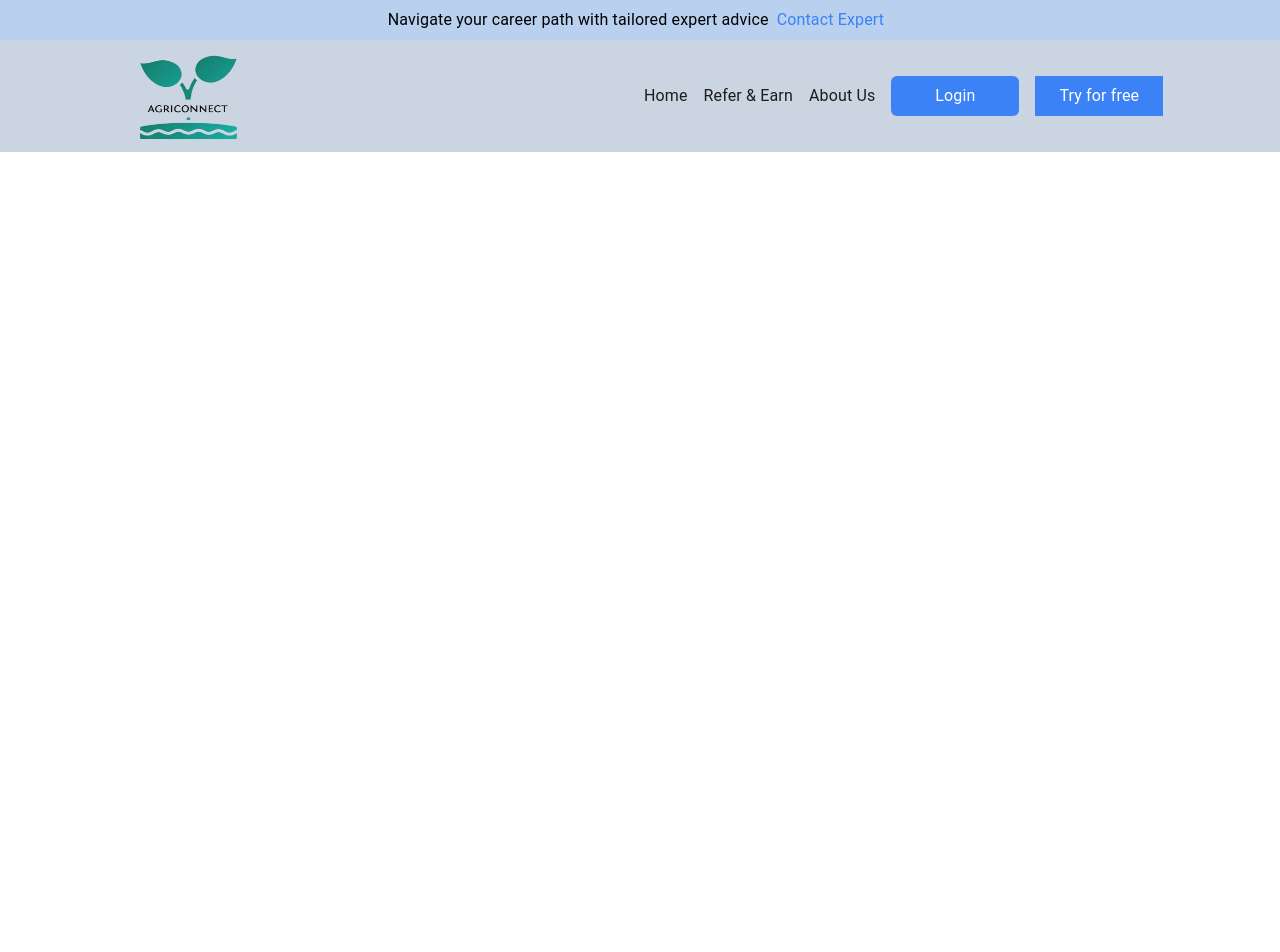
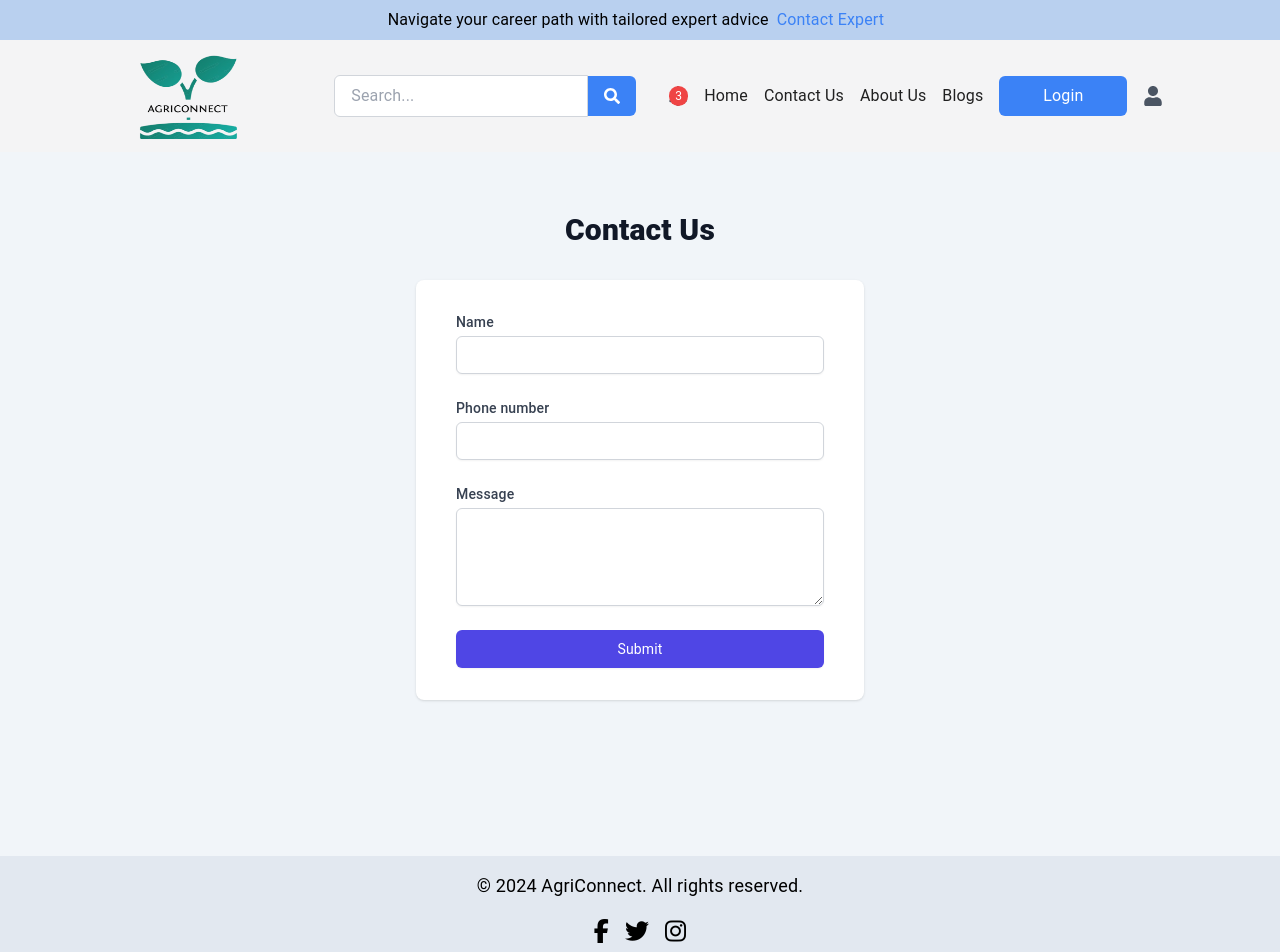
Before and after one commit to Vib0000/AgriConnect_frontend, a React (Create React App) app: page /contact in a window 1280 px wide. Shown: the top 952 px of the page. Before the commit the page ends 800 px from the top, so only its background shows below. Built offline with nearby package versions, Linux system fonts and the light colour scheme; no server answers.

Commit message:
several changes

```diff
--- a/package.json
+++ b/package.json
@@ -5,6 +5,7 @@
   "dependencies": {
     "@emotion/react": "^11.13.0",
     "@emotion/styled": "^11.13.0",
+    "@fortawesome/fontawesome-free": "^6.6.0",
     "@mui/icons-material": "^5.16.5",
     "@mui/material": "^5.16.5",
     "@testing-library/jest-dom": "^5.17.0",
@@ -15,6 +16,7 @@
     "react": "^18.3.1",
     "react-cookie": "^7.2.0",
     "react-dom": "^18.3.1",
+    "react-icons": "^5.2.1",
     "react-router-dom": "^6.25.1",
     "react-scripts": "5.0.1",
     "react-slick": "^0.30.2",
--- a/src/App.css
+++ b/src/App.css
@@ -37,22 +37,36 @@
   }
 }
 /* App.css */
-
+/*
 .announcement {
   position: sticky;
   top: 0;
-  z-index: 1000; /* Higher z-index to stay above other content */
-  background-color: #ffcc00; /* Background color for visibility */
+  z-index: 1000;
+  background-color: #ffcc00;
   padding: 10px;
   text-align: center;
 }
 
 .navbar {
   position: sticky;
-  top: 50px; /* Adjust based on the height of the announcement bar */
-  z-index: 1000; /* Higher z-index to stay above other content */
-  background-color: #ffffff; /* Background color for visibility */
-  box-shadow: 0 2px 5px rgba(0, 0, 0, 0.1); /* Optional shadow for depth */
+  top: 50px;
+  z-index: 1000;
+  background-color: #ffffff;
+  box-shadow: 0 2px 5px rgba(0, 0, 0, 0.1);
+} */
+
+/* Additional styles for other components if necessary */
+
+.app-container {
+  display: flex;
+  flex-direction: column;
+  min-height: 100vh;
 }
 
-/* Additional styles for other components if necessary */
+.main-content {
+  flex: 1;
+}
+
+footer {
+  margin-top: auto;
+}
--- a/src/App.js
+++ b/src/App.js
@@ -18,43 +18,41 @@ import { ThemeProvider } from '@mui/material/styles';
 import CssBaseline from '@mui/material/CssBaseline';
 import ServiceCard from "./seevices/ServiceCard"
 import ServiceDetail from "./seevices/ServiceDetail"
+import { Footer } from "./pages/footer";
+import ContactPage from "./pages/contactpage";
+import About from "./pages/aboutus";
 
 function App() {
   return (
-    <>
-     <Announcement/>
-     <Navbar/>
+    <div className="app-container">
+      <Announcement />
+      <Navbar />
       <ThemeProvider theme={theme}>
-
         <CssBaseline />
-    <div>
-
+        <div className="main-content">
           <Router>
             <Routes>
-          {/* <Route path="/" element={<Hero />} /> */}
-
               <Route path="/" element={<HomePage />} />
-
               <Route path="/login" element={<Login />} />
               <Route path="/register" element={<Register />} />
-          <Route  path="/himanshu1"  element={<MyPage/>}/>
-          <Route  path="/services"  element={<Services/>}/>
+              <Route path="/himanshu1" element={<MyPage />} />
+              <Route path="/services" element={<Services />} />
               <Route path="/seviceCard" element={<ServiceCard />} />
               <Route path="/service/:id" element={<ServiceDetail />} />
-          <Route  path="/yourservices"  element={<YourServices/>}/>
-          <Route  path="/cropdetail"  element={<CropDetail/>}/>
-          <Route  path="/wether"  element={<WeatherDetail/>}/>
-          <Route path="/vlogs/aggrNewCard" element={<AggrNews/>} />
-          <Route path="/vlogs/aggrNewCard/cardDetails/:id" element={<AggrNewDetails/>} />
-          <Route  path="/yourservices"  element={<YourServices/>}/>
-          <Route  path="/cropdetail"  element={<CropDetail/>}/>
-          <Route  path="/weather"  element={<WeatherDetail/>}/>
-
+              <Route path="/yourservices" element={<YourServices />} />
+              <Route path="/cropdetail" element={<CropDetail />} />
+              <Route path="/wether" element={<WeatherDetail />} />
+              <Route path="/vlogs/aggrNewCard" element={<AggrNews />} />
+              <Route path="/vlogs/aggrNewCard/cardDetails/:id" element={<AggrNewDetails />} />
+              <Route path="/weather" element={<WeatherDetail />} />
+              <Route path="/contact" element={<ContactPage />} />
+              <Route path="/about" element={<About />} />
             </Routes>
           </Router>
         </div>
       </ThemeProvider>
-    </>
+      <Footer />
+    </div>
   );
 }
 
--- /dev/null
+++ b/src/pages/aboutus.jsx
@@ -0,0 +1,59 @@
+import React from 'react';
+
+// Sample data for team members
+const teamMembers = [
+  {
+    name: 'John Doe',
+    role: 'CEO',
+    imageUrl: 'https://cdn.pixabay.com/photo/2018/08/28/13/29/avatar-3637561_1280.png',
+    description: 'John is the visionary behind our company.',
+  },
+  {
+    name: 'Jane Smith',
+    role: 'CTO',
+    imageUrl: 'https://cdn.pixabay.com/photo/2018/08/28/13/29/avatar-3637561_1280.png',
+    description: 'Jane ensures our technology stays ahead of the curve.',
+  },
+  {
+    name: 'Emily Johnson',
+    role: 'CMO',
+    imageUrl: 'https://cdn.pixabay.com/photo/2018/08/28/13/29/avatar-3637561_1280.png',
+    description: 'Emily leads our marketing efforts with creativity and passion.',
+  },
+  {
+    name: 'Michael Brown',
+    role: 'COO',
+    imageUrl: 'https://cdn.pixabay.com/photo/2018/08/28/13/29/avatar-3637561_1280.png',
+    description: 'Michael keeps our operations running smoothly.',
+  },
+];
+
+const AboutUs = () => {
+  return (
+    <div className="container mx-auto px-4 py-8">
+      <header className="text-center mb-8">
+        <h1 className="text-4xl font-bold mb-4">About Us</h1>
+        <p className="text-lg text-gray-600">
+          We are a dedicated team working together to bring you the best solutions.
+        </p>
+      </header>
+
+      <section className="grid grid-cols-1 md:grid-cols-2 lg:grid-cols-4 gap-8">
+        {teamMembers.map((member) => (
+          <div key={member.name} className="bg-white p-6 rounded-lg shadow-lg">
+            <img
+              src={member.imageUrl}
+              alt={member.name}
+              className="w-full  object-cover rounded-t-lg mb-4"
+            />
+            <h2 className="text-xl font-semibold mb-2">{member.name}</h2>
+            <h3 className="text-md text-gray-500 mb-2">{member.role}</h3>
+            <p className="text-gray-700">{member.description}</p>
+          </div>
+        ))}
+      </section>
+    </div>
+  );
+};
+
+export default AboutUs;
--- a/src/pages/anouncement.jsx
+++ b/src/pages/anouncement.jsx
@@ -1,6 +1,6 @@
  const Announcement = () => {
     return (
-      <div className="w-full flex items-center justify-center bg-[#b9d0ef] fixed top-0 z-50">
+      <div className="w-full flex items-center justify-center bg-[#b9d0ef]  top-0 z-50">
         <p className="text-black text-center">
           Navigate your career path with tailored expert advice
         </p>
--- /dev/null
+++ b/src/pages/contactpage.jsx
@@ -0,0 +1,72 @@
+import React from 'react';
+
+const ContactPage = () => {
+  return (
+    <div className="min-h-screen bg-slate-100 flex flex-col justify-center py-12 -mt-24 sm:px-6 lg:px-8">
+      <div className="sm:mx-auto sm:w-full sm:max-w-md">
+        <h2 className="text-center text-3xl font-extrabold text-gray-900">
+          Contact Us
+        </h2>
+        <div className="mt-8 bg-white py-8 px-4 shadow sm:rounded-lg sm:px-10">
+          <form className="space-y-6">
+            <div>
+              <label htmlFor="name" className="block text-sm font-medium text-gray-700">
+                Name
+              </label>
+              <div className="mt-1">
+                <input
+                  id="name"
+                  name="name"
+                  type="text"
+                  autoComplete="name"
+                  required
+                  className="appearance-none block w-full px-3 py-2 border border-gray-300 rounded-md shadow-sm placeholder-gray-400 focus:outline-none focus:ring-indigo-500 focus:border-indigo-500 sm:text-sm"
+                />
+              </div>
+            </div>
+            <div>
+              <label htmlFor="phone" className="block text-sm font-medium text-gray-700">
+                Phone number
+              </label>
+              <div className="mt-1">
+                <input
+                  id="phone"
+                  name="phone"
+                  type="tel"
+                  autoComplete="tel"
+                  required
+                  className="appearance-none block w-full px-3 py-2 border border-gray-300 rounded-md shadow-sm placeholder-gray-400 focus:outline-none focus:ring-indigo-500 focus:border-indigo-500 sm:text-sm"
+                />
+              </div>
+            </div>
+            <div>
+              <label htmlFor="message" className="block text-sm font-medium text-gray-700">
+                Message
+              </label>
+              <div className="mt-1">
+                <textarea
+                  id="message"
+                  name="message"
+                  rows={4}
+                  required
+                  className="appearance-none block w-full px-3 py-2 border border-gray-300 rounded-md shadow-sm placeholder-gray-400 focus:outline-none focus:ring-indigo-500 focus:border-indigo-500 sm:text-sm"
+                  defaultValue={''}
+                />
+              </div>
+            </div>
+            <div>
+              <button
+                type="submit"
+                className="w-full bg-indigo-600 text-white py-2 px-4 border border-transparent rounded-md shadow-sm hover:bg-indigo-700 focus:outline-none focus:ring-2 focus:ring-indigo-500 focus:ring-offset-2 sm:text-sm"
+              >
+                Submit
+              </button>
+            </div>
+          </form>
+        </div>
+      </div>
+    </div>
+  );
+};
+
+export default ContactPage;
--- /dev/null
+++ b/src/pages/footer.jsx
@@ -0,0 +1,40 @@
+import React from 'react';
+import '@fortawesome/fontawesome-free/css/all.min.css';
+
+export const Footer = () => {
+  return (
+    <footer className="bg-slate-200 text-black font-normal z-50 py-4">
+      <div className="container mx-auto text-center">
+        <p className="text-lg">
+          © {new Date().getFullYear()} AgriConnect. All rights reserved.
+        </p>
+        <div className="flex justify-center mt-4 space-x-4">
+          <a
+            href="https://www.facebook.com"
+            className="text-black hover:text-white text-2xl"
+            target="_blank"
+            rel="noopener noreferrer"
+          >
+            <i className="fab fa-facebook-f"></i>
+          </a>
+          <a
+            href="https://www.twitter.com"
+            className="text-black hover:text-white text-2xl"
+            target="_blank"
+            rel="noopener noreferrer"
+          >
+            <i className="fab fa-twitter"></i>
+          </a>
+          <a
+            href="https://www.instagram.com"
+            className="text-black hover:text-white text-2xl"
+            target="_blank"
+            rel="noopener noreferrer"
+          >
+            <i className="fab fa-instagram"></i>
+          </a>
+        </div>
+      </div>
+    </footer>
+  );
+};
--- a/src/pages/login.jsx
+++ b/src/pages/login.jsx
@@ -57,9 +57,9 @@ export const Login = () => {
 
   return (
     <>
-      <Announcement />
-      <Navbar />
-      <div className="min-h-screen bg-gradient-to-br flex items-center justify-center">
+      {/* <Announcement />
+      <Navbar /> */}
+      <div className="min-h-screen bg-gradient-to-br flex -mt-24 items-center justify-center">
         <div className="bg-cyan-50 p-8 rounded-lg shadow-lg w-full md:max-w-md">
           <h2 className="text-3xl font-extrabold text-center text-gray-900">
             Login
--- a/src/pages/navbar.jsx
+++ b/src/pages/navbar.jsx
@@ -4,6 +4,7 @@ import axios from "axios";
 import { useNavigate } from "react-router-dom";
 import { server, Context } from "../index";
 import Logo from "../Assets/Logo.png";
+import { FaSearch, FaBell, FaUser } from "react-icons/fa";
 
 export const Navbar = () => {
   const { isAuthenticated, setIsAuthenticated } = useContext(Context);
@@ -23,7 +24,7 @@ export const Navbar = () => {
   };
 
   return (
-    <div className="w-full flex items-center justify-center px-3 fixed top-10  bg-slate-300">
+    <div className="w-full flex items-center justify-center px-3 bg-zinc-100 z-10"> {/* Removed fixed and top-10 */}
       <div className="w-5/6 flex justify-between items-center">
         <div className="gap-24 flex justify-between items-center">
           <div className="md:hidden relative">
@@ -37,7 +38,6 @@ export const Navbar = () => {
               className={`${
                 isMenuOpen ? "block" : "hidden"
               } md:flex md:flex-row absolute md:static bg-white border border-gray-300 p-4 mt-2 left-0 md:left-auto md:right-auto w-48 md:w-auto z-50`}
-              style={{ left: "0", top: "100%" }}
             >
               <li className="w-full md:w-auto">
                 <a href="/" className="block p-2 md:p-0">
@@ -45,13 +45,18 @@ export const Navbar = () => {
                 </a>
               </li>
               <li className="w-full md:w-auto">
-                <a href="/refer" className="block p-2 md:p-0">
-                  Refer & Earn
+                <a href="/contact" className="block p-2 md:p-0">
+                  Contact us
                 </a>
               </li>
               <li className="w-full md:w-auto">
                 <a href="#about-us" className="block p-2 md:p-0">
                   About Us
+                </a>
+              </li>
+              <li className="w-full md:w-auto">
+                <a href="#about-us" className="block p-2 md:p-0">
+                  Blogs
                 </a>
               </li>
               <li className="w-full md:w-auto">
@@ -71,11 +76,7 @@ export const Navbar = () => {
                   </a>
                 )}
               </li>
-              <li className="w-full mt-2 md:w-auto">
-                <button className="block w-full text-left p-2 md:p-0 md:flex items-center justify-center text-white bg-blue-500 h-10 rounded-md hover:bg-blue-600">
-                  Try for free
-                </button>
-              </li>
+
             </ul>
           </div>
           <div className="md:right-0">
@@ -86,13 +87,39 @@ export const Navbar = () => {
         </div>
         <div>
           <ul className="hidden md:flex gap-4 items-center">
+           <li >
+           <div className="hidden md:flex items-center flex-grow mx-4">
+          <input
+            type="text"
+            placeholder="Search..."
+            className="w-full py-2 px-4 border border-gray-300 rounded-l-md"
+            // value={searchTerm}
+            // onChange={(e) => setSearchTerm(e.target.value)}
+          />
+          <button className="bg-blue-500 text-white px-4 py-3 rounded-r-md">
+            <FaSearch />
+          </button>
+        </div>
+           </li>
+     <li>
+           <div className="flex items-center gap-4">
+          <button className="relative">
+            <FaBell className="text-gray-600 text-xl" />
+            <span className="absolute top-0 right-0 bg-red-500 text-white text-xs rounded-full px-1.5 py-0.5">3</span> {/* Example notification count */}
+          </button>
+
+        </div>
+        </li>
+
+
             <li>
               <a href="/">Home</a>
             </li>
             <li>
-              <a href="/refer">Refer & Earn</a>
+              <a href="/contact">Contact Us</a>
             </li>
             <li>About Us</li>
+            <li>Blogs</li>
             <li>
               {isAuthenticated ? (
                 <button
@@ -110,10 +137,13 @@ export const Navbar = () => {
               )}
             </li>
             <li>
-              <button className="flex items-center justify-center text-white bg-blue-500 h-10 w-32 rounded-mdc">
-                Try for free
-              </button>
-            </li>
+        <div className="flex items-center gap-4">
+          <button>
+            <FaUser className="text-gray-600 text-xl" />
+          </button>
+        </div>
+        </li>
+
           </ul>
         </div>
       </div>
--- a/src/pages/register.jsx
+++ b/src/pages/register.jsx
@@ -41,9 +41,9 @@ export const Register = () => {
   };
   return (
     <>
-      <Announcement />
-      <Navbar />
-      <div className="min-h-screen bg-gradient-to-br flex items-center justify-center">
+      {/* <Announcement />
+      <Navbar /> */}
+      <div className="min-h-screen bg-gradient-to-br flex -mt-24 items-center justify-center">
         <div className="bg-cyan-50 p-8 rounded-lg shadow-lg w-full md:max-w-md">
           <h2 className="text-3xl font-extrabold text-center text-gray-900">
             Register{" "}
```
Also changed, not shown: src/pages/HomePage.jsx (+9 -2 lines), 1 other file (tests, documents, lock files or other folders). Lines whose indentation alone changed are shown as unchanged.
